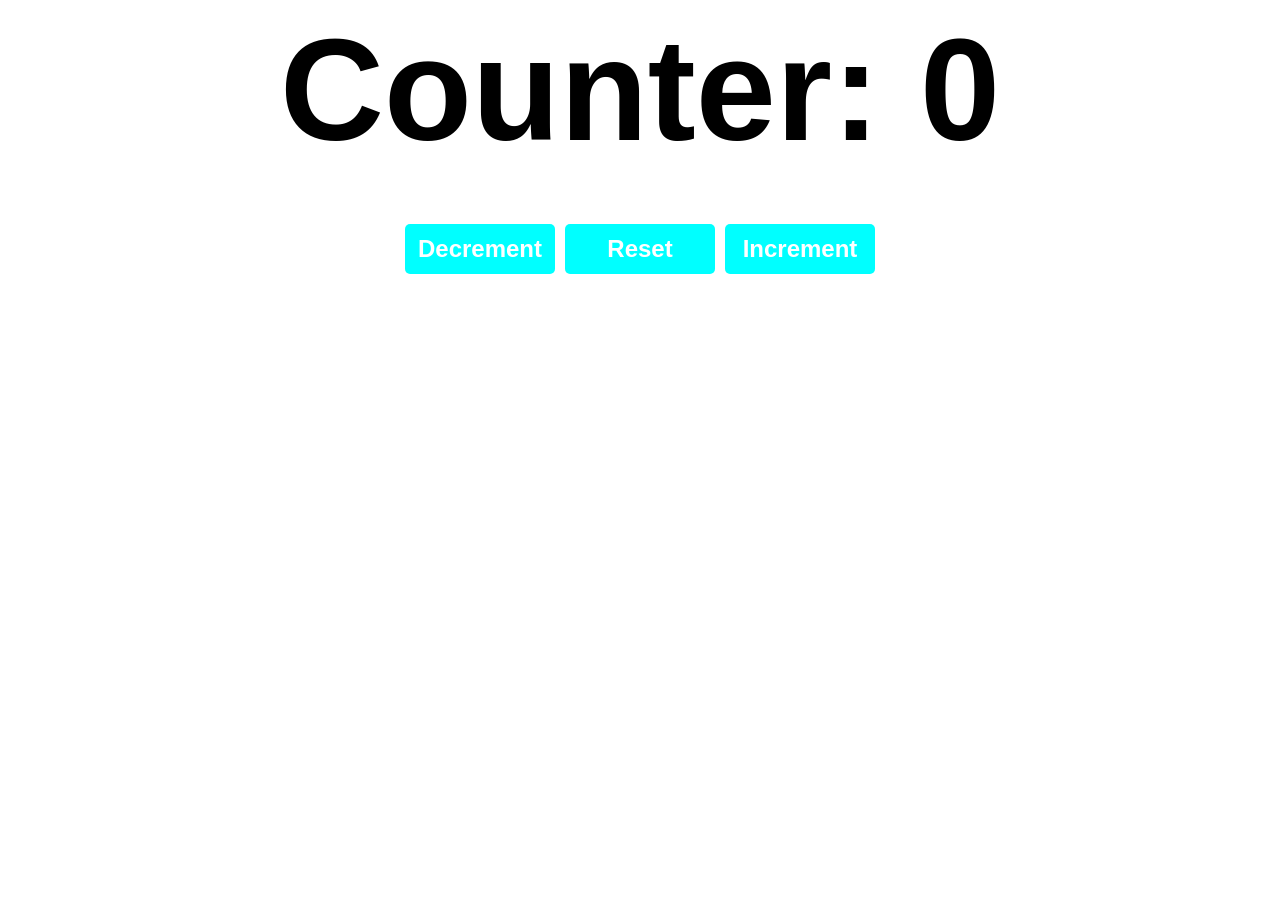
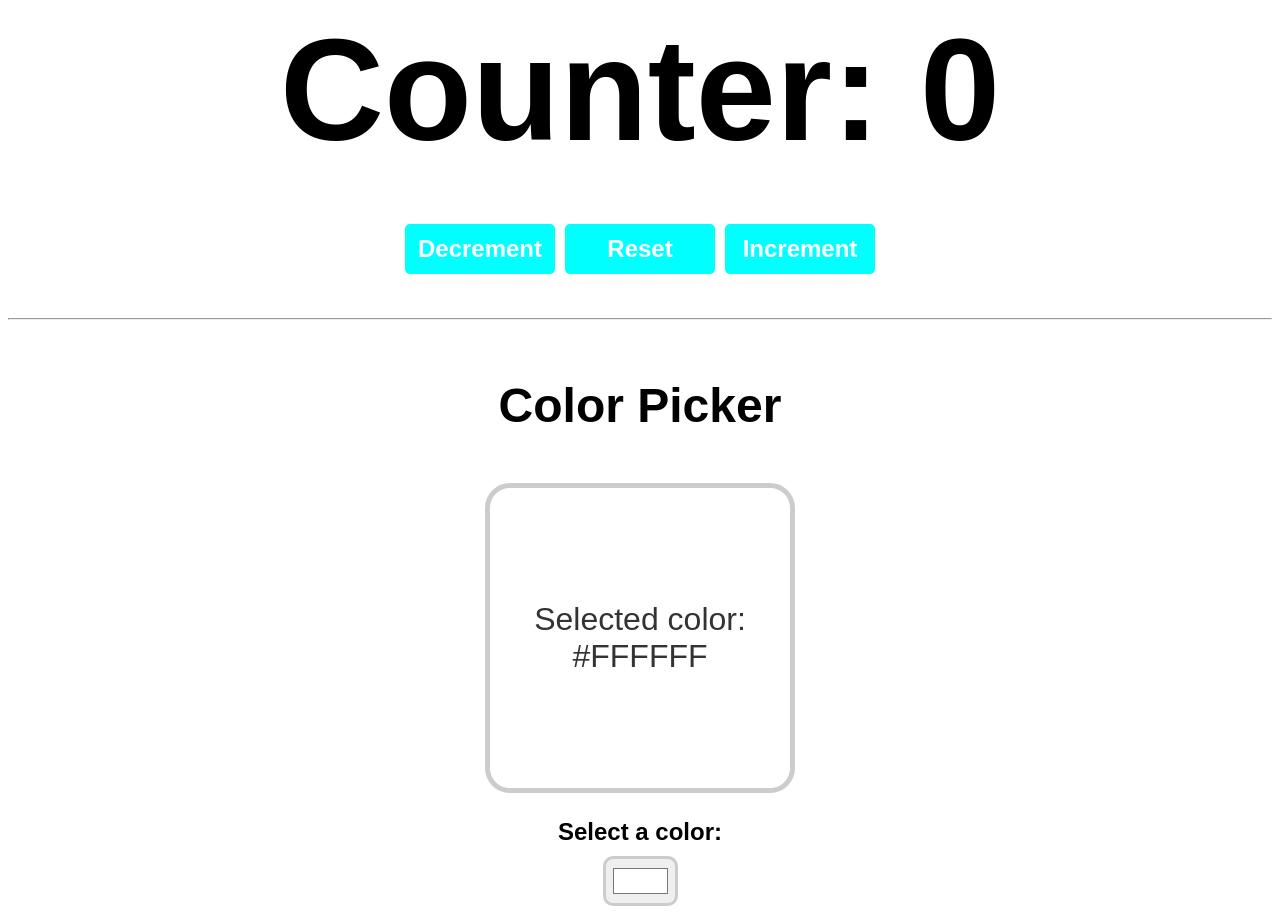
Before and after one commit to Gabriel-Santandreu/five_simple_react_apps, a React (Vite) app in the folder simple-react-apps/: page / in a window 1280 px wide. Before the commit the page ends 800 px from the top, so only its background shows below. Built offline with nearby package versions, Linux system fonts and the light colour scheme.

Commit message:
Aplicación hecha - ColorPicker

```diff
--- a/simple-react-apps/src/App.jsx
+++ b/simple-react-apps/src/App.jsx
@@ -1,10 +1,14 @@
 import Counter from './Counter.jsx';
+import ColorPicker from './ColorPicker.jsx';
 
 function App() {
 
     return (
         <>
             <Counter></Counter>
+            <br /><br />
+            <hr />
+            <ColorPicker></ColorPicker>
         </>
     );
 }
--- /dev/null
+++ b/simple-react-apps/src/ColorPicker.jsx
@@ -0,0 +1,24 @@
+import React, { useState } from 'react';
+
+function ColorPicker(){
+
+    const [color, setColor] = useState('#FFFFFF');
+
+    function handleColorChange(event) {
+        setColor(event.target.value);
+    }
+
+    return(
+        <div className="color-picker-container">
+            <h1>Color Picker</h1>
+            <div className="color-display" style={{backgroundColor: color}}>
+                <p>Selected color: {color}</p>
+            </div>
+
+            <label>Select a color:</label>
+            <input type="color" value={color} onChange={handleColorChange}/>
+        </div>
+    )
+}
+
+export default ColorPicker;
--- a/simple-react-apps/src/index.css
+++ b/simple-react-apps/src/index.css
@@ -1,3 +1,57 @@
+body {
+  font-family: Arial, sans-serif;
+
+}
+
+.color-picker-container {
+  display: flex;
+  flex-direction: column;
+  align-items: center;
+
+}
+
+h1 {
+  margin: 50px;
+  font-size: 3rem;
+
+}
+
+.color-display {
+  width: 300px;
+  height: 300px;
+  display: flex;
+  justify-content: center;
+  align-items: center;
+  border: 5px solid hsl(0, 0%, 80%);
+  border-radius: 25px;
+  margin-bottom: 25px;
+  transition: 0.25s ease;
+
+}
+
+.color-display p {
+  color: hsl(0, 0%, 20%);
+  font-size: 2rem;
+  text-align: center;
+
+}
+
+label {
+  font-size: 1.5rem;
+  font-weight: bold;
+  margin-bottom: 10px;
+
+}
+
+input[type="color"] {
+  width: 75px;
+  height: 50px;
+  padding: 5px;
+  border-radius: 10px;
+  border: 3px solid hsl(0, 0%, 80%);
+
+}
+
 .counter-container {
   text-align: center;
   font-family: Arial, sans-serif;
```
